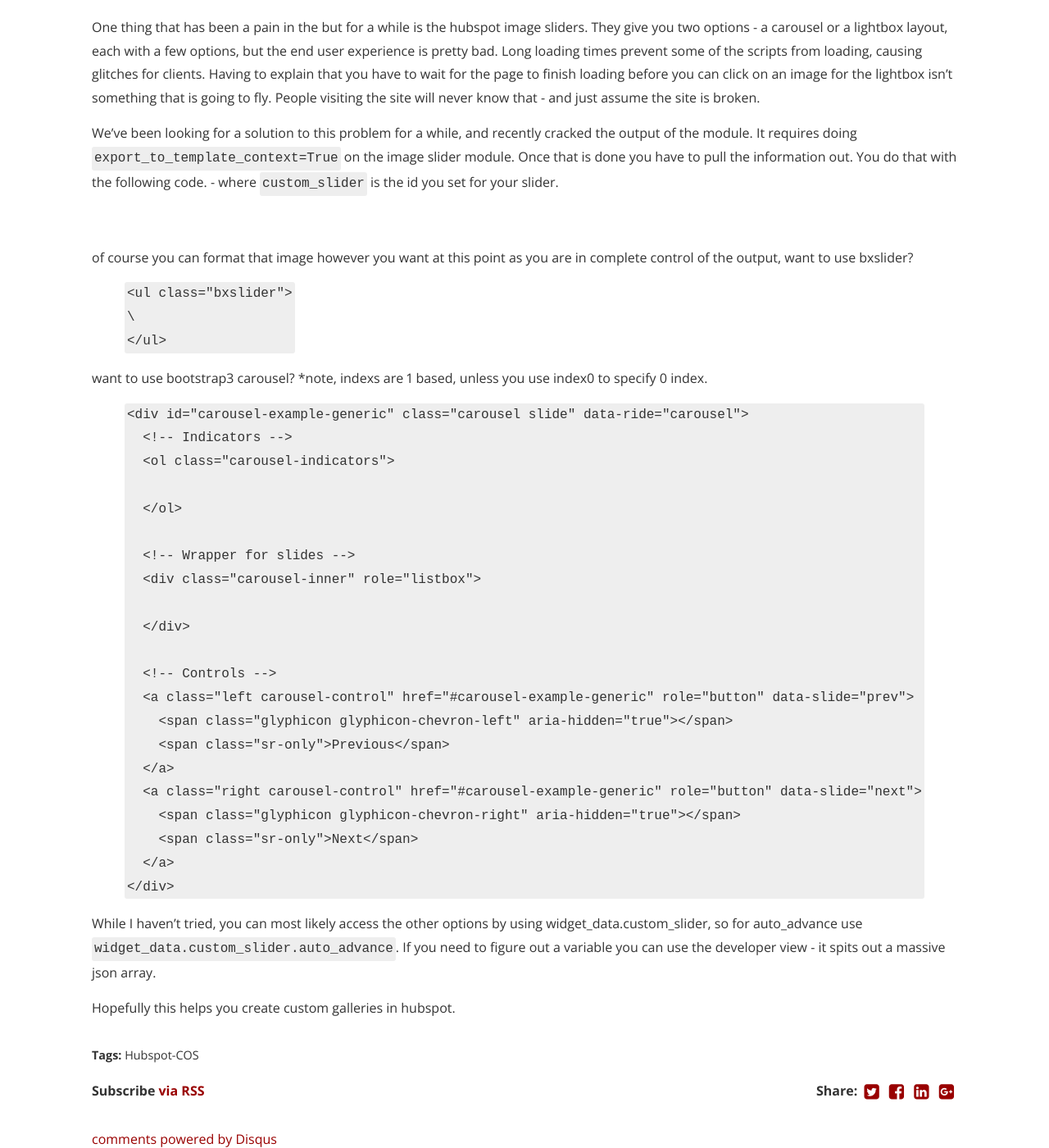
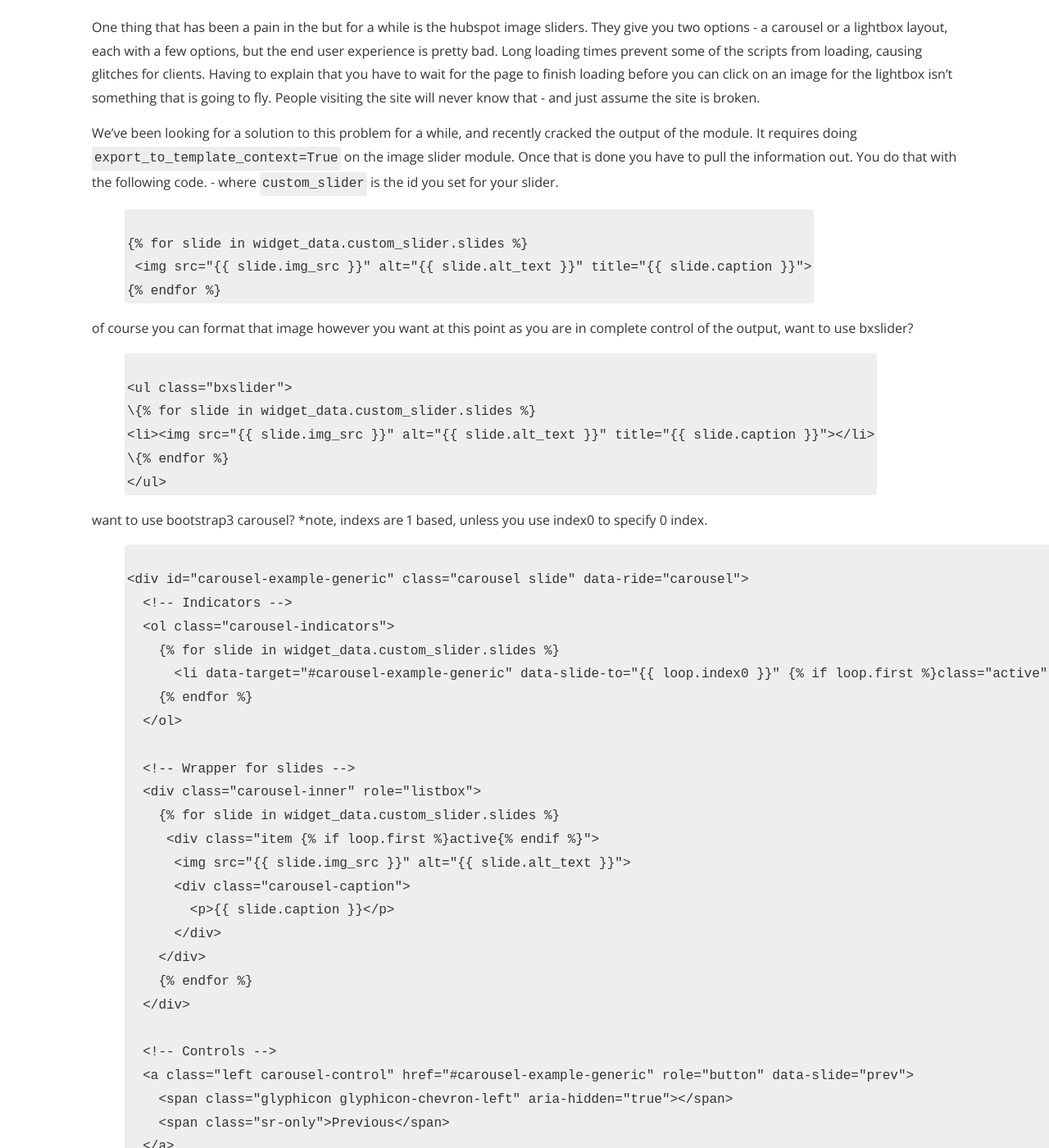
Before and after one commit to LastRose/lastrose.github.io, a Jekyll site: the page built from _posts/2015-09-22-how-build-custom-gallery-hubspot.markdown, in a window 1280 px wide and 1400 px high, scrolled down 558 px. Shown: the whole window at 82% size. Built offline with Jekyll 4.4.1, drawn with Linux system fonts in a browser that asks for light colours; nearby versions of some CDN libraries; comment, search, counter and statistics services are not loaded; a style sheet for code colours, icons or effects is not loaded; some of the changed text lies outside the part shown.

Commit message:
Fix Highlighting
Added  {% raw %}

```diff
--- a/_posts/2015-09-22-how-build-custom-gallery-hubspot.markdown
+++ b/_posts/2015-09-22-how-build-custom-gallery-hubspot.markdown
@@ -13,26 +13,28 @@ One thing that has been a pain in the but for a while is the hubspot image slide
 
 We've been looking for a solution to this problem for a while, and recently cracked the output of the module. It requires doing `export_to_template_context=True` on the image slider module. Once that is done you have to pull the information out. You do that with the following code. - where `custom_slider` is the id you set for your slider.
 
-{% highlight django %}
+{% highlight html+django %} {% raw %}
 {% for slide in widget_data.custom_slider.slides %}
  <img src="{{ slide.img_src }}" alt="{{ slide.alt_text }}" title="{{ slide.caption }}">
 {% endfor %}
+{% endraw %}
 {% endhighlight %}
 
 of course you can format that image however you want at this point as you are in complete control of the output, want to use bxslider?
 
-{% highlight django %}
+{% highlight html+django %} {% raw %}
 <ul class="bxslider">
 \{% for slide in widget_data.custom_slider.slides %}
 <li><img src="{{ slide.img_src }}" alt="{{ slide.alt_text }}" title="{{ slide.caption }}"></li>
 \{% endfor %}
 </ul>
+{% endraw %}
 {% endhighlight %}
 
 
 want to use bootstrap3 carousel? *note, indexs are 1 based, unless you use index0 to specify 0 index.
 
-{% highlight django %}
+{% highlight html+django %} {% raw %}
 <div id="carousel-example-generic" class="carousel slide" data-ride="carousel">
   <!-- Indicators -->
   <ol class="carousel-indicators">
@@ -63,6 +65,7 @@ want to use bootstrap3 carousel? *note, indexs are 1 based, unless you use index
     <span class="sr-only">Next</span>
   </a>
 </div>
+{% endraw %}
 {% endhighlight %}
 
 While I haven't tried, you can most likely access the other options by using widget_data.custom_slider, so for auto_advance use `widget_data.custom_slider.auto_advance`. If you need to figure out a variable you can use the developer view - it spits out a massive json array.
```
